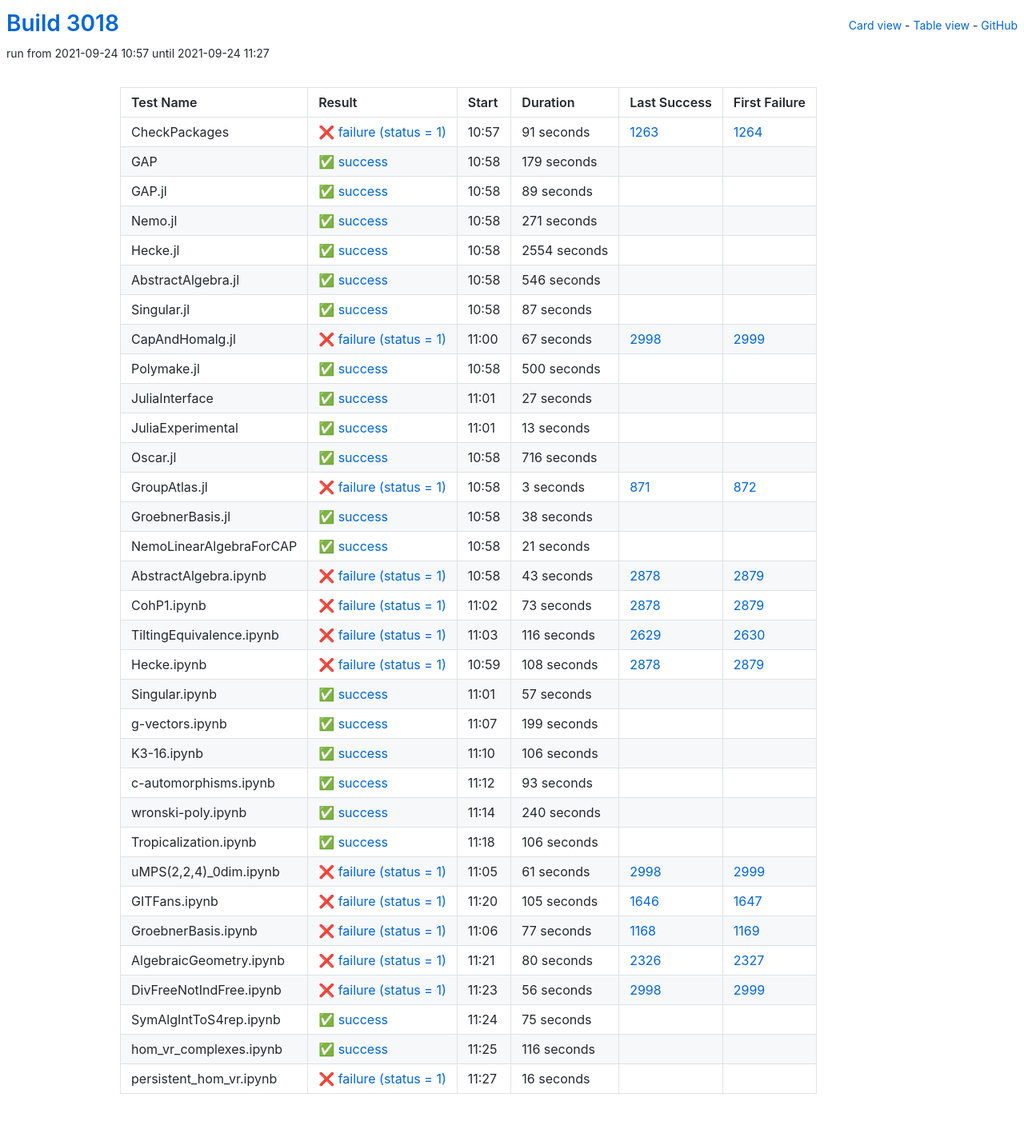
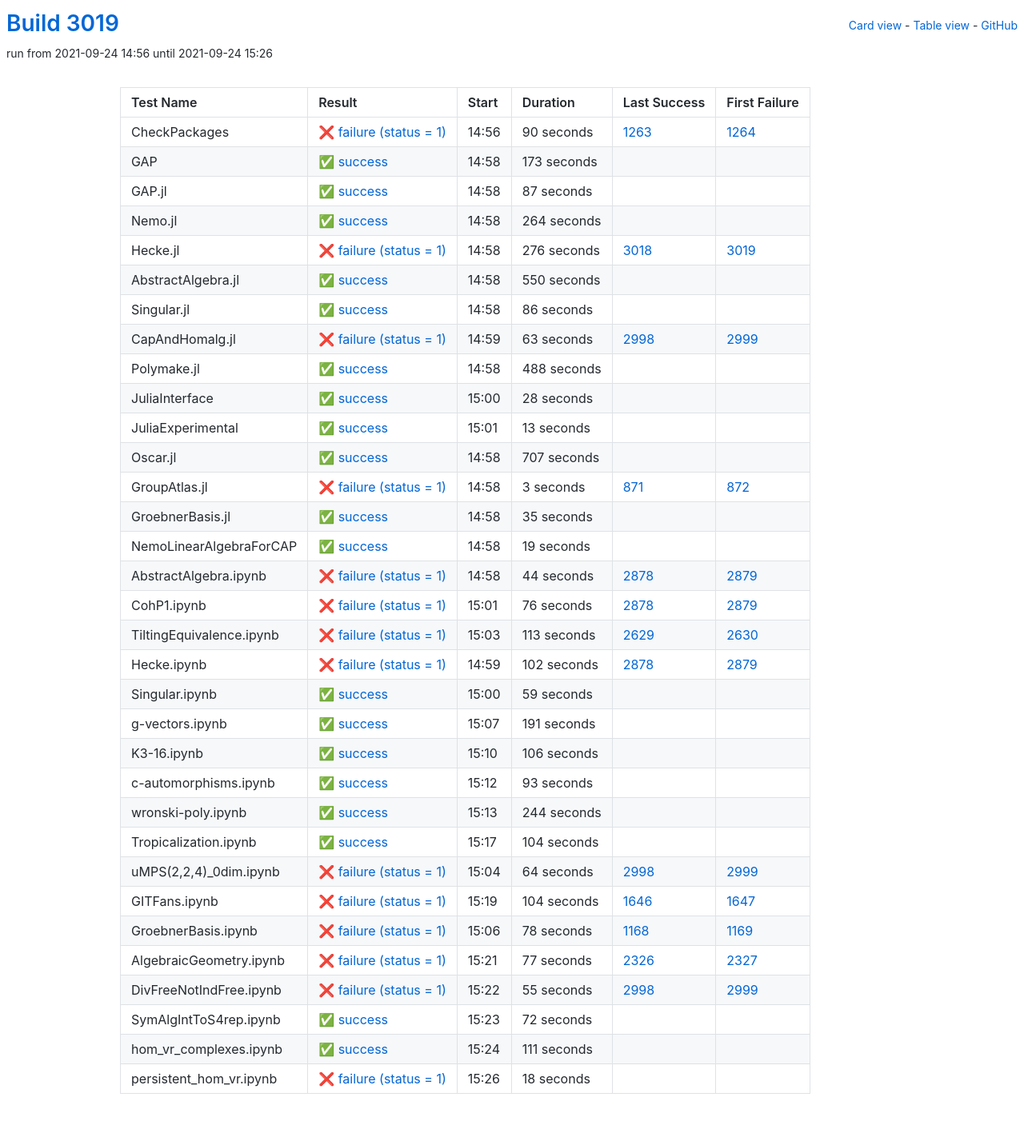
Before and after one commit to oscar-system/oscar-ci-status-stable, a Jekyll site: the page built from table.html, in a window 1280 px wide. Shown: the whole page at 80% size. Built offline with Jekyll 4.4.1, drawn with Linux system fonts in a browser that asks for light colours.

Commit message:
Build #3019

```diff
--- a/_data/ci.yml
+++ b/_data/ci.yml
@@ -1,6 +1,6 @@
 ---
-build: 3018
-build_url: https://oscarci.mathematik.uni-kl.de/job/oscar-stable/3018/
+build: 3019
+build_url: https://oscarci.mathematik.uni-kl.de/job/oscar-stable/3019/
 job: oscar-stable
 organization: oscar-system
 repo: oscar-ci-status-stable
@@ -8,80 +8,32 @@ repourl: https://github.com/oscar-system/oscar-ci-status-stable
 tests:
 - name: CheckPackages
   id: checkpackages
-  log: https://oscarci.mathematik.uni-kl.de/job/oscar-stable/3018/artifact/logs/build-3018/CheckPackages.log
-  start: 2021-09-24 10:57
+  log: https://oscarci.mathematik.uni-kl.de/job/oscar-stable/3019/artifact/logs/build-3019/CheckPackages.log
+  start: 2021-09-24 14:56
   success: false
   exitcode: 1
   status: failure
-  duration: 91
+  duration: 90
   last_success: 1263
   last_success_url: https://oscarci.mathematik.uni-kl.de/job/oscar-stable/1263/
   first_failure: 1264
   first_failure_url: https://oscarci.mathematik.uni-kl.de/job/oscar-stable/1264/
 - name: GAP
   id: gap
-  log: https://oscarci.mathematik.uni-kl.de/job/oscar-stable/3018/artifact/logs/build-3018/GAP.log
-  start: 2021-09-24 10:58
+  log: https://oscarci.mathematik.uni-kl.de/job/oscar-stable/3019/artifact/logs/build-3019/GAP.log
+  start: 2021-09-24 14:58
   success: true
   exitcode: 0
   status: success
-  duration: 179
+  duration: 173
   last_success: false
   last_success_url:
   first_failure: false
   first_failure_url:
 - name: GAP.jl
   id: gap-jl
-  log: https://oscarci.mathematik.uni-kl.de/job/oscar-stable/3018/artifact/logs/build-3018/GAP.jl.log
-  start: 2021-09-24 10:58
-  success: true
-  exitcode: 0
-  status: success
-  duration: 89
-  last_success: false
-  last_success_url:
-  first_failure: false
-  first_failure_url:
-- name: Nemo.jl
-  id: nemo-jl
-  log: https://oscarci.mathematik.uni-kl.de/job/oscar-stable/3018/artifact/logs/build-3018/Nemo.jl.log
-  start: 2021-09-24 10:58
-  success: true
-  exitcode: 0
-  status: success
-  duration: 271
-  last_success: false
-  last_success_url:
-  first_failure: false
-  first_failure_url:
-- name: Hecke.jl
-  id: hecke-jl
-  log: https://oscarci.mathematik.uni-kl.de/job/oscar-stable/3018/artifact/logs/build-3018/Hecke.jl.log
-  start: 2021-09-24 10:58
-  success: true
-  exitcode: 0
-  status: success
-  duration: 2554
-  last_success: false
-  last_success_url:
-  first_failure: false
-  first_failure_url:
-- name: AbstractAlgebra.jl
-  id: abstractalgebra-jl
-  log: https://oscarci.mathematik.uni-kl.de/job/oscar-stable/3018/artifact/logs/build-3018/AbstractAlgebra.jl.log
-  start: 2021-09-24 10:58
-  success: true
-  exitcode: 0
-  status: success
-  duration: 546
-  last_success: false
-  last_success_url:
-  first_failure: false
-  first_failure_url:
-- name: Singular.jl
-  id: singular-jl
-  log: https://oscarci.mathematik.uni-kl.de/job/oscar-stable/3018/artifact/logs/build-3018/Singular.jl.log
-  start: 2021-09-24 10:58
+  log: https://oscarci.mathematik.uni-kl.de/job/oscar-stable/3019/artifact/logs/build-3019/GAP.jl.log
+  start: 2021-09-24 14:58
   success: true
   exitcode: 0
   status: success
@@ -90,46 +42,94 @@ tests:
   last_success_url:
   first_failure: false
   first_failure_url:
-- name: CapAndHomalg.jl
-  id: capandhomalg-jl
-  log: https://oscarci.mathematik.uni-kl.de/job/oscar-stable/3018/artifact/logs/build-3018/CapAndHomalg.jl.log
-  start: 2021-09-24 11:00
+- name: Nemo.jl
+  id: nemo-jl
+  log: https://oscarci.mathematik.uni-kl.de/job/oscar-stable/3019/artifact/logs/build-3019/Nemo.jl.log
+  start: 2021-09-24 14:58
+  success: true
+  exitcode: 0
+  status: success
+  duration: 264
+  last_success: false
+  last_success_url:
+  first_failure: false
+  first_failure_url:
+- name: Hecke.jl
+  id: hecke-jl
+  log: https://oscarci.mathematik.uni-kl.de/job/oscar-stable/3019/artifact/logs/build-3019/Hecke.jl.log
+  start: 2021-09-24 14:58
   success: false
   exitcode: 1
   status: failure
-  duration: 67
+  duration: 276
+  last_success: 3018
+  last_success_url: https://oscarci.mathematik.uni-kl.de/job/oscar-stable/3018/
+  first_failure: 3019
+  first_failure_url: https://oscarci.mathematik.uni-kl.de/job/oscar-stable/3019/
+- name: AbstractAlgebra.jl
+  id: abstractalgebra-jl
+  log: https://oscarci.mathematik.uni-kl.de/job/oscar-stable/3019/artifact/logs/build-3019/AbstractAlgebra.jl.log
+  start: 2021-09-24 14:58
+  success: true
+  exitcode: 0
+  status: success
+  duration: 550
+  last_success: false
+  last_success_url:
+  first_failure: false
+  first_failure_url:
+- name: Singular.jl
+  id: singular-jl
+  log: https://oscarci.mathematik.uni-kl.de/job/oscar-stable/3019/artifact/logs/build-3019/Singular.jl.log
+  start: 2021-09-24 14:58
+  success: true
+  exitcode: 0
+  status: success
+  duration: 86
+  last_success: false
+  last_success_url:
+  first_failure: false
+  first_failure_url:
+- name: CapAndHomalg.jl
+  id: capandhomalg-jl
+  log: https://oscarci.mathematik.uni-kl.de/job/oscar-stable/3019/artifact/logs/build-3019/CapAndHomalg.jl.log
+  start: 2021-09-24 14:59
+  success: false
+  exitcode: 1
+  status: failure
+  duration: 63
   last_success: 2998
   last_success_url: https://oscarci.mathematik.uni-kl.de/job/oscar-stable/2998/
   first_failure: 2999
   first_failure_url: https://oscarci.mathematik.uni-kl.de/job/oscar-stable/2999/
 - name: Polymake.jl
   id: polymake-jl
-  log: https://oscarci.mathematik.uni-kl.de/job/oscar-stable/3018/artifact/logs/build-3018/Polymake.jl.log
-  start: 2021-09-24 10:58
+  log: https://oscarci.mathematik.uni-kl.de/job/oscar-stable/3019/artifact/logs/build-3019/Polymake.jl.log
+  start: 2021-09-24 14:58
   success: true
   exitcode: 0
   status: success
-  duration: 500
+  duration: 488
   last_success: false
   last_success_url:
   first_failure: false
   first_failure_url:
 - name: JuliaInterface
   id: juliainterface
-  log: https://oscarci.mathematik.uni-kl.de/job/oscar-stable/3018/artifact/logs/build-3018/JuliaInterface.log
-  start: 2021-09-24 11:01
+  log: https://oscarci.mathematik.uni-kl.de/job/oscar-stable/3019/artifact/logs/build-3019/JuliaInterface.log
+  start: 2021-09-24 15:00
   success: true
   exitcode: 0
   status: success
-  duration: 27
+  duration: 28
   last_success: false
   last_success_url:
   first_failure: false
   first_failure_url:
 - name: JuliaExperimental
   id: juliaexperimental
-  log: https://oscarci.mathematik.uni-kl.de/job/oscar-stable/3018/artifact/logs/build-3018/JuliaExperimental.log
-  start: 2021-09-24 11:01
+  log: https://oscarci.mathematik.uni-kl.de/job/oscar-stable/3019/artifact/logs/build-3019/JuliaExperimental.log
+  start: 2021-09-24 15:01
   success: true
   exitcode: 0
   status: success
@@ -140,20 +140,20 @@ tests:
   first_failure_url:
 - name: Oscar.jl
   id: oscar-jl
-  log: https://oscarci.mathematik.uni-kl.de/job/oscar-stable/3018/artifact/logs/build-3018/Oscar.jl.log
-  start: 2021-09-24 10:58
+  log: https://oscarci.mathematik.uni-kl.de/job/oscar-stable/3019/artifact/logs/build-3019/Oscar.jl.log
+  start: 2021-09-24 14:58
   success: true
   exitcode: 0
   status: success
-  duration: 716
+  duration: 707
   last_success: false
   last_success_url:
   first_failure: false
   first_failure_url:
 - name: GroupAtlas.jl
   id: groupatlas-jl
-  log: https://oscarci.mathematik.uni-kl.de/job/oscar-stable/3018/artifact/logs/build-3018/GroupAtlas.jl.log
-  start: 2021-09-24 10:58
+  log: https://oscarci.mathematik.uni-kl.de/job/oscar-stable/3019/artifact/logs/build-3019/GroupAtlas.jl.log
+  start: 2021-09-24 14:58
   success: false
   exitcode: 1
   status: failure
@@ -164,104 +164,104 @@ tests:
   first_failure_url: https://oscarci.mathematik.uni-kl.de/job/oscar-stable/872/
 - name: GroebnerBasis.jl
   id: groebnerbasis-jl
-  log: https://oscarci.mathematik.uni-kl.de/job/oscar-stable/3018/artifact/logs/build-3018/GroebnerBasis.jl.log
-  start: 2021-09-24 10:58
+  log: https://oscarci.mathematik.uni-kl.de/job/oscar-stable/3019/artifact/logs/build-3019/GroebnerBasis.jl.log
+  start: 2021-09-24 14:58
   success: true
   exitcode: 0
   status: success
-  duration: 38
+  duration: 35
   last_success: false
   last_success_url:
   first_failure: false
   first_failure_url:
 - name: NemoLinearAlgebraForCAP
   id: nemolinearalgebraforcap
-  log: https://oscarci.mathematik.uni-kl.de/job/oscar-stable/3018/artifact/logs/build-3018/NemoLinearAlgebraForCAP.log
-  start: 2021-09-24 10:58
+  log: https://oscarci.mathematik.uni-kl.de/job/oscar-stable/3019/artifact/logs/build-3019/NemoLinearAlgebraForCAP.log
+  start: 2021-09-24 14:58
   success: true
   exitcode: 0
   status: success
-  duration: 21
+  duration: 19
   last_success: false
   last_success_url:
   first_failure: false
   first_failure_url:
 - name: AbstractAlgebra.ipynb
   id: abstractalgebra-ipynb
-  log: https://oscarci.mathematik.uni-kl.de/job/oscar-stable/3018/artifact/logs/build-3018/AbstractAlgebra.ipynb.log
-  start: 2021-09-24 10:58
+  log: https://oscarci.mathematik.uni-kl.de/job/oscar-stable/3019/artifact/logs/build-3019/AbstractAlgebra.ipynb.log
+  start: 2021-09-24 14:58
   success: false
   exitcode: 1
   status: failure
-  duration: 43
+  duration: 44
   last_success: 2878
   last_success_url: https://oscarci.mathematik.uni-kl.de/job/oscar-stable/2878/
   first_failure: 2879
   first_failure_url: https://oscarci.mathematik.uni-kl.de/job/oscar-stable/2879/
 - name: CohP1.ipynb
   id: cohp1-ipynb
-  log: https://oscarci.mathematik.uni-kl.de/job/oscar-stable/3018/artifact/logs/build-3018/CohP1.ipynb.log
-  start: 2021-09-24 11:02
+  log: https://oscarci.mathematik.uni-kl.de/job/oscar-stable/3019/artifact/logs/build-3019/CohP1.ipynb.log
+  start: 2021-09-24 15:01
   success: false
   exitcode: 1
   status: failure
-  duration: 73
+  duration: 76
   last_success: 2878
   last_success_url: https://oscarci.mathematik.uni-kl.de/job/oscar-stable/2878/
   first_failure: 2879
   first_failure_url: https://oscarci.mathematik.uni-kl.de/job/oscar-stable/2879/
 - name: TiltingEquivalence.ipynb
   id: tiltingequivalence-ipynb
-  log: https://oscarci.mathematik.uni-kl.de/job/oscar-stable/3018/artifact/logs/build-3018/TiltingEquivalence.ipynb.log
-  start: 2021-09-24 11:03
+  log: https://oscarci.mathematik.uni-kl.de/job/oscar-stable/3019/artifact/logs/build-3019/TiltingEquivalence.ipynb.log
+  start: 2021-09-24 15:03
   success: false
   exitcode: 1
   status: failure
-  duration: 116
+  duration: 113
   last_success: 2629
   last_success_url: https://oscarci.mathematik.uni-kl.de/job/oscar-stable/2629/
   first_failure: 2630
   first_failure_url: https://oscarci.mathematik.uni-kl.de/job/oscar-stable/2630/
 - name: Hecke.ipynb
   id: hecke-ipynb
-  log: https://oscarci.mathematik.uni-kl.de/job/oscar-stable/3018/artifact/logs/build-3018/Hecke.ipynb.log
-  start: 2021-09-24 10:59
+  log: https://oscarci.mathematik.uni-kl.de/job/oscar-stable/3019/artifact/logs/build-3019/Hecke.ipynb.log
+  start: 2021-09-24 14:59
   success: false
   exitcode: 1
   status: failure
-  duration: 108
+  duration: 102
   last_success: 2878
   last_success_url: https://oscarci.mathematik.uni-kl.de/job/oscar-stable/2878/
   first_failure: 2879
   first_failure_url: https://oscarci.mathematik.uni-kl.de/job/oscar-stable/2879/
 - name: Singular.ipynb
   id: singular-ipynb
-  log: https://oscarci.mathematik.uni-kl.de/job/oscar-stable/3018/artifact/logs/build-3018/Singular.ipynb.log
-  start: 2021-09-24 11:01
+  log: https://oscarci.mathematik.uni-kl.de/job/oscar-stable/3019/artifact/logs/build-3019/Singular.ipynb.log
+  start: 2021-09-24 15:00
   success: true
   exitcode: 0
   status: success
-  duration: 57
+  duration: 59
   last_success: false
   last_success_url:
   first_failure: false
   first_failure_url:
 - name: g-vectors.ipynb
   id: g-vectors-ipynb
-  log: https://oscarci.mathematik.uni-kl.de/job/oscar-stable/3018/artifact/logs/build-3018/g-vectors.ipynb.log
-  start: 2021-09-24 11:07
+  log: https://oscarci.mathematik.uni-kl.de/job/oscar-stable/3019/artifact/logs/build-3019/g-vectors.ipynb.log
+  start: 2021-09-24 15:07
   success: true
   exitcode: 0
   status: success
-  duration: 199
+  duration: 191
   last_success: false
   last_success_url:
   first_failure: false
   first_failure_url:
 - name: K3-16.ipynb
   id: k3-16-ipynb
-  log: https://oscarci.mathematik.uni-kl.de/job/oscar-stable/3018/artifact/logs/build-3018/K3-16.ipynb.log
-  start: 2021-09-24 11:10
+  log: https://oscarci.mathematik.uni-kl.de/job/oscar-stable/3019/artifact/logs/build-3019/K3-16.ipynb.log
+  start: 2021-09-24 15:10
   success: true
   exitcode: 0
   status: success
@@ -272,8 +272,8 @@ tests:
   first_failure_url:
 - name: c-automorphisms.ipynb
   id: c-automorphisms-ipynb
-  log: https://oscarci.mathematik.uni-kl.de/job/oscar-stable/3018/artifact/logs/build-3018/c-automorphisms.ipynb.log
-  start: 2021-09-24 11:12
+  log: https://oscarci.mathematik.uni-kl.de/job/oscar-stable/3019/artifact/logs/build-3019/c-automorphisms.ipynb.log
+  start: 2021-09-24 15:12
   success: true
   exitcode: 0
   status: success
@@ -284,120 +284,120 @@ tests:
   first_failure_url:
 - name: wronski-poly.ipynb
   id: wronski-poly-ipynb
-  log: https://oscarci.mathematik.uni-kl.de/job/oscar-stable/3018/artifact/logs/build-3018/wronski-poly.ipynb.log
-  start: 2021-09-24 11:14
+  log: https://oscarci.mathematik.uni-kl.de/job/oscar-stable/3019/artifact/logs/build-3019/wronski-poly.ipynb.log
+  start: 2021-09-24 15:13
   success: true
   exitcode: 0
   status: success
-  duration: 240
+  duration: 244
   last_success: false
   last_success_url:
   first_failure: false
   first_failure_url:
 - name: Tropicalization.ipynb
   id: tropicalization-ipynb
-  log: https://oscarci.mathematik.uni-kl.de/job/oscar-stable/3018/artifact/logs/build-3018/Tropicalization.ipynb.log
-  start: 2021-09-24 11:18
+  log: https://oscarci.mathematik.uni-kl.de/job/oscar-stable/3019/artifact/logs/build-3019/Tropicalization.ipynb.log
+  start: 2021-09-24 15:17
   success: true
   exitcode: 0
   status: success
-  duration: 106
+  duration: 104
   last_success: false
   last_success_url:
   first_failure: false
   first_failure_url:
 - name: uMPS(2,2,4)_0dim.ipynb
   id: umps-2-2-4-0dim-ipynb
-  log: https://oscarci.mathematik.uni-kl.de/job/oscar-stable/3018/artifact/logs/build-3018/uMPS-2-2-4-_0dim.ipynb.log
-  start: 2021-09-24 11:05
+  log: https://oscarci.mathematik.uni-kl.de/job/oscar-stable/3019/artifact/logs/build-3019/uMPS-2-2-4-_0dim.ipynb.log
+  start: 2021-09-24 15:04
   success: false
   exitcode: 1
   status: failure
-  duration: 61
+  duration: 64
   last_success: 2998
   last_success_url: https://oscarci.mathematik.uni-kl.de/job/oscar-stable/2998/
   first_failure: 2999
   first_failure_url: https://oscarci.mathematik.uni-kl.de/job/oscar-stable/2999/
 - name: GITFans.ipynb
   id: gitfans-ipynb
-  log: https://oscarci.mathematik.uni-kl.de/job/oscar-stable/3018/artifact/logs/build-3018/GITFans.ipynb.log
-  start: 2021-09-24 11:20
+  log: https://oscarci.mathematik.uni-kl.de/job/oscar-stable/3019/artifact/logs/build-3019/GITFans.ipynb.log
+  start: 2021-09-24 15:19
   success: false
   exitcode: 1
   status: failure
-  duration: 105
+  duration: 104
   last_success: 1646
   last_success_url: https://oscarci.mathematik.uni-kl.de/job/oscar-stable/1646/
   first_failure: 1647
   first_failure_url: https://oscarci.mathematik.uni-kl.de/job/oscar-stable/1647/
 - name: GroebnerBasis.ipynb
   id: groebnerbasis-ipynb
-  log: https://oscarci.mathematik.uni-kl.de/job/oscar-stable/3018/artifact/logs/build-3018/GroebnerBasis.ipynb.log
-  start: 2021-09-24 11:06
+  log: https://oscarci.mathematik.uni-kl.de/job/oscar-stable/3019/artifact/logs/build-3019/GroebnerBasis.ipynb.log
+  start: 2021-09-24 15:06
   success: false
   exitcode: 1
   status: failure
-  duration: 77
+  duration: 78
   last_success: 1168
   last_success_url: https://oscarci.mathematik.uni-kl.de/job/oscar-stable/1168/
   first_failure: 1169
   first_failure_url: https://oscarci.mathematik.uni-kl.de/job/oscar-stable/1169/
 - name: AlgebraicGeometry.ipynb
   id: algebraicgeometry-ipynb
-  log: https://oscarci.mathematik.uni-kl.de/job/oscar-stable/3018/artifact/logs/build-3018/AlgebraicGeometry.ipynb.log
-  start: 2021-09-24 11:21
+  log: https://oscarci.mathematik.uni-kl.de/job/oscar-stable/3019/artifact/logs/build-3019/AlgebraicGeometry.ipynb.log
+  start: 2021-09-24 15:21
   success: false
   exitcode: 1
   status: failure
-  duration: 80
+  duration: 77
   last_success: 2326
   last_success_url: https://oscarci.mathematik.uni-kl.de/job/oscar-stable/2326/
   first_failure: 2327
   first_failure_url: https://oscarci.mathematik.uni-kl.de/job/oscar-stable/2327/
 - name: DivFreeNotIndFree.ipynb
   id: divfreenotindfree-ipynb
-  log: https://oscarci.mathematik.uni-kl.de/job/oscar-stable/3018/artifact/logs/build-3018/DivFreeNotIndFree.ipynb.log
-  start: 2021-09-24 11:23
+  log: https://oscarci.mathematik.uni-kl.de/job/oscar-stable/3019/artifact/logs/build-3019/DivFreeNotIndFree.ipynb.log
+  start: 2021-09-24 15:22
   success: false
   exitcode: 1
   status: failure
-  duration: 56
+  duration: 55
   last_success: 2998
   last_success_url: https://oscarci.mathematik.uni-kl.de/job/oscar-stable/2998/
   first_failure: 2999
   first_failure_url: https://oscarci.mathematik.uni-kl.de/job/oscar-stable/2999/
 - name: SymAlgIntToS4rep.ipynb
   id: symalginttos4rep-ipynb
-  log: https://oscarci.mathematik.uni-kl.de/job/oscar-stable/3018/artifact/logs/build-3018/SymAlgIntToS4rep.ipynb.log
-  start: 2021-09-24 11:24
+  log: https://oscarci.mathematik.uni-kl.de/job/oscar-stable/3019/artifact/logs/build-3019/SymAlgIntToS4rep.ipynb.log
+  start: 2021-09-24 15:23
   success: true
   exitcode: 0
   status: success
-  duration: 75
+  duration: 72
   last_success: false
   last_success_url:
   first_failure: false
   first_failure_url:
 - name: hom_vr_complexes.ipynb
   id: hom-vr-complexes-ipynb
-  log: https://oscarci.mathematik.uni-kl.de/job/oscar-stable/3018/artifact/logs/build-3018/hom_vr_complexes.ipynb.log
-  start: 2021-09-24 11:25
+  log: https://oscarci.mathematik.uni-kl.de/job/oscar-stable/3019/artifact/logs/build-3019/hom_vr_complexes.ipynb.log
+  start: 2021-09-24 15:24
   success: true
   exitcode: 0
   status: success
-  duration: 116
+  duration: 111
   last_success: false
   last_success_url:
   first_failure: false
   first_failure_url:
 - name: persistent_hom_vr.ipynb
   id: persistent-hom-vr-ipynb
-  log: https://oscarci.mathematik.uni-kl.de/job/oscar-stable/3018/artifact/logs/build-3018/persistent_hom_vr.ipynb.log
-  start: 2021-09-24 11:27
+  log: https://oscarci.mathematik.uni-kl.de/job/oscar-stable/3019/artifact/logs/build-3019/persistent_hom_vr.ipynb.log
+  start: 2021-09-24 15:26
   success: false
   exitcode: 1
   status: failure
-  duration: 16
+  duration: 18
   last_success: false
   last_success_url:
   first_failure: false
```
Also changed, not shown: README.md.
